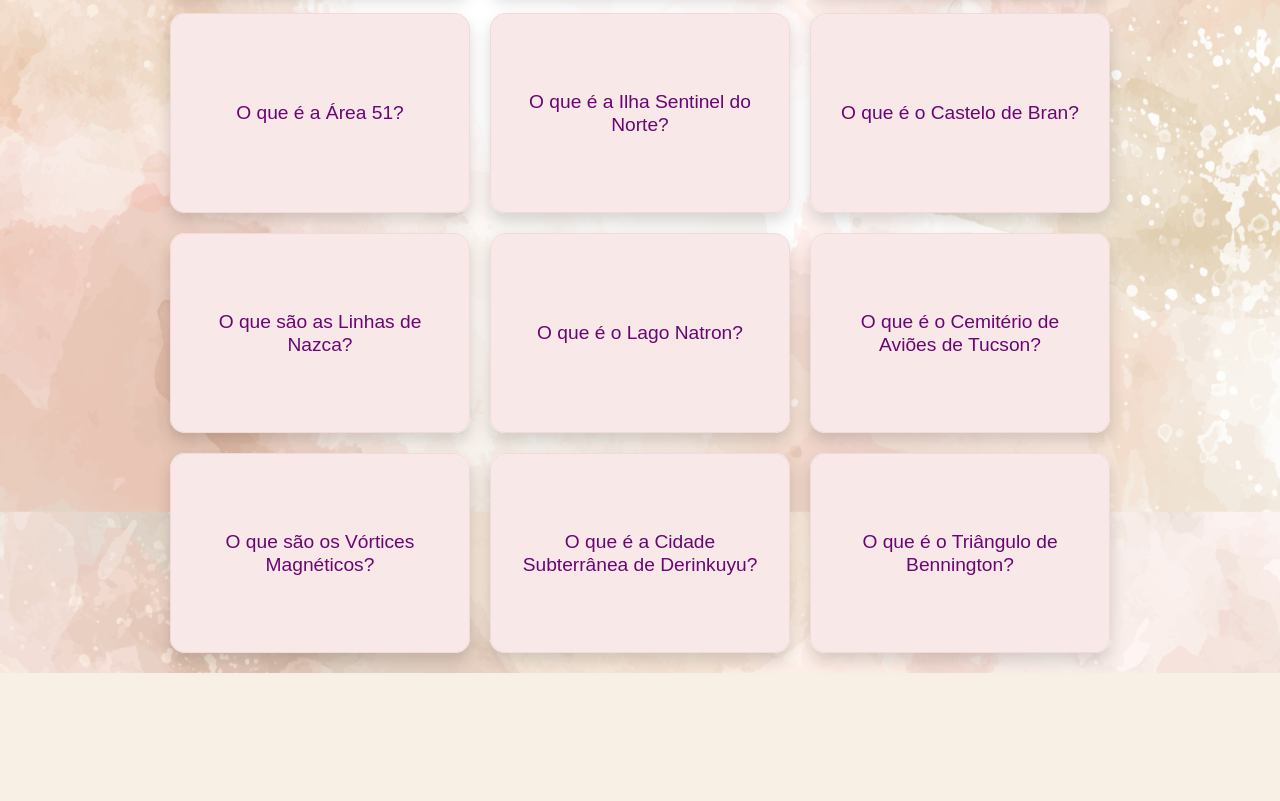
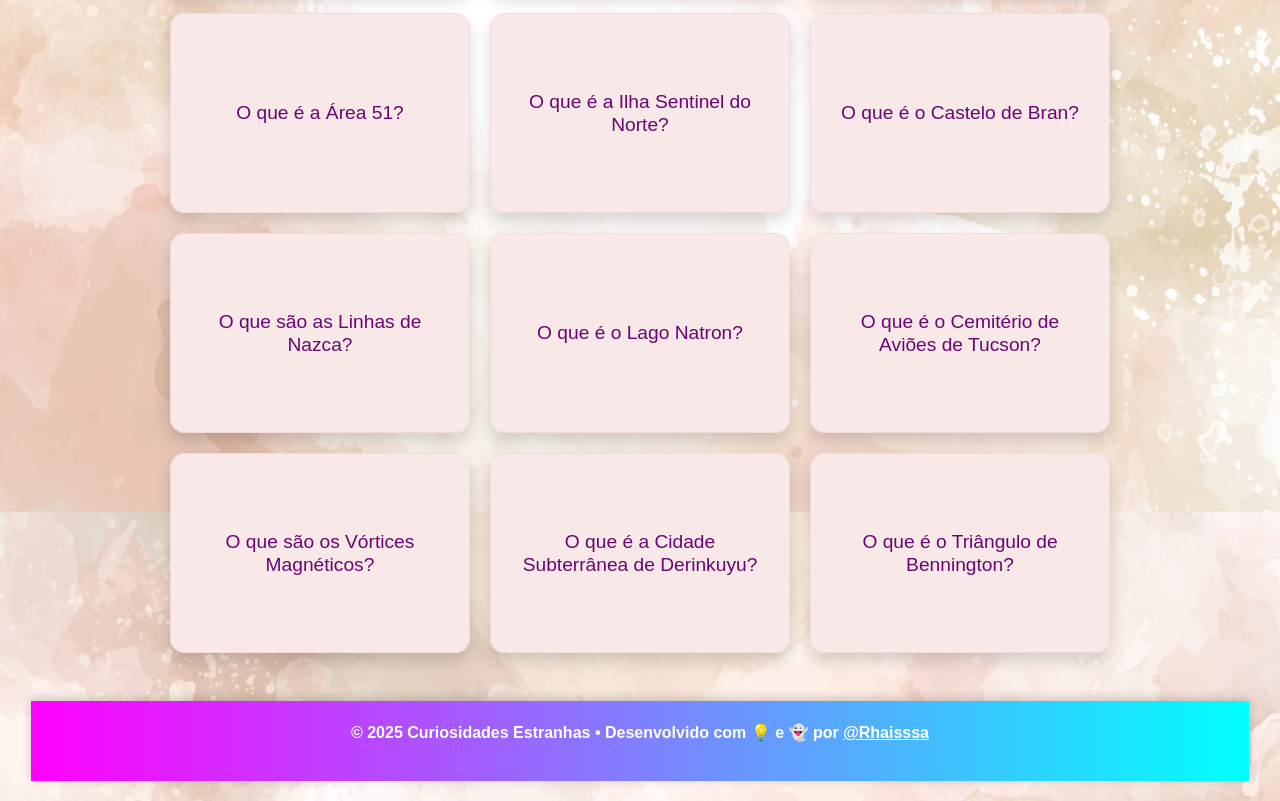
Before and after one commit to Rhaisssa/Pagina-Curiosidades-sobre-o-Mundo, a plain HTML site: page index.html in a window 1280 px wide. Shown: the part 395-1196 px from the top of the page. Before the commit the page ends 1068 px from the top, so only its background shows below. Drawn offline with nearby package versions, Linux system fonts and the light colour scheme; files whose address does not match are found by name.

Commit message:
Projeto Finalizado
Finalizei o meu projeto.

```diff
--- a/index.html
+++ b/index.html
@@ -240,6 +240,14 @@
             </article>
 
         </section>
+        <br><br>
+
+
+        <footer>
+            <p>&copy; 2025 Curiosidades Estranhas • Desenvolvido com 💡 e 👻 por
+                <a href="https://github.com/Rhaisssa" target="_blank">@Rhaisssa</a>
+            </p>
+        </footer>
     </main>
 
     <script src="https://code.jquery.com/jquery-3.3.1.slim.min.js"
@@ -265,5 +273,7 @@
     </script>
 
 
+
 </body>
+
 </html>
--- a/styles.css
+++ b/styles.css
@@ -129,6 +129,18 @@ body {
     padding: 0 5px;
 }
 
+footer {
+    background: linear-gradient(90deg, #f0f, #0ff);
+    color: #fff;
+    font-weight: bold;
+    text-align: center;
+    padding: 20px;
+    box-shadow: 0 -2px 10px rgba(0,0,0,0.2);
+}
+footer a {
+    color: #fff;
+    text-decoration: underline;
+}
 
 /* --- Media Queries --- */
 
```
